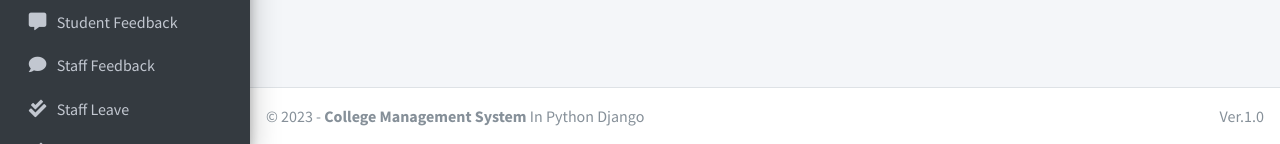
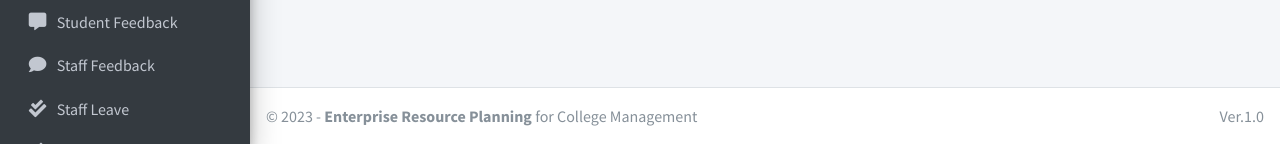
Before and after one commit to bisht230/College-ERP, a Django app: page /course/add in a window 1280 px wide. Shown: the part 656-800 px from the top of the page. Run offline with Django 3.2, Linux system fonts and the light colour scheme; a user stored in the database is signed in; some libraries are stand-ins or nearby versions.

Commit message:
fixed ui

```diff
--- a/main_app/templates/main_app/base.html
+++ b/main_app/templates/main_app/base.html
@@ -5,7 +5,7 @@
 <head>
     <meta charset="utf-8">
     <meta http-equiv="X-UA-Compatible" content="IE=edge">
-    <title>College Management System</title>
+    <title>Enterprise Resource Planning for College Management</title>
     <!-- Tell the browser to be responsive to screen width -->
     <meta name="viewport" content="width=device-width, initial-scale=1">
     <!-- Font Awesome -->
--- a/main_app/templates/main_app/footer.html
+++ b/main_app/templates/main_app/footer.html
@@ -1,6 +1,6 @@
 <footer class="main-footer">
-    &copy; {% now "Y" %} - <strong>College Management System</strong>
-    In Python Django
+    &copy; {% now "Y" %} - <strong>Enterprise Resource Planning </strong>
+    for College Management
     <div class="float-right d-none d-sm-inline-block">
        Ver.1.0
     </div>
--- a/main_app/templates/staff_template/staff_add_result.html
+++ b/main_app/templates/staff_template/staff_add_result.html
@@ -95,7 +95,7 @@ if (subject.length  == 0 || session.length == 0){
                         div_data += "<option value='" + json_data[key]['id'] + "'>" + json_data[key]['name'] + " </option>"
                     }
                     div_data += "</select></div>"
-                    div_data += "<div class='form-group row'> <div class='col-md-6'> <label> Test Score </label> <input class='form-control' name='test' placeholder='Test Score' max='40' min='0' required type='number' /></div><div class='col-md-6'><label> Exam Score </label>  <input class='form-control' placeholder='Exam Score'  name='exam' max='60' min='0' required type='number' /> </div></div><div class='form-group'><button id='save_attendance' class='btn btn-success' type='submit'>Save Result</button></div></div>"
+                    div_data += "<div class='form-group row'> <div class='col-md-6'> <label> Internal Marks </label> <input class='form-control' name='test' placeholder='Test Score' max='25' min='0' required type='number' /></div><div class='col-md-6'><label> Viva Marks</label>  <input class='form-control' placeholder='Exam Score'  name='exam' max='40' min='0' required type='number' /> </div></div><div class='form-group'><button id='save_attendance' class='btn btn-success' type='submit'>Save Result</button></div></div>"
                     $("#student_data").html(div_data)
                 }
             }).fail(function (response) {
```
Also changed, not shown: college_management_system/settings.py (+6 -5 lines), db.sqlite3, media/Cllg logo new.jpeg (added), media/Cllg logo new_A5rWVWu.jpeg (added), media/photo-1526047932273-341f2a7631f9.webp (added), media/photo-1526047932273-341f2a7631f9_zwHB5re.webp (added).
